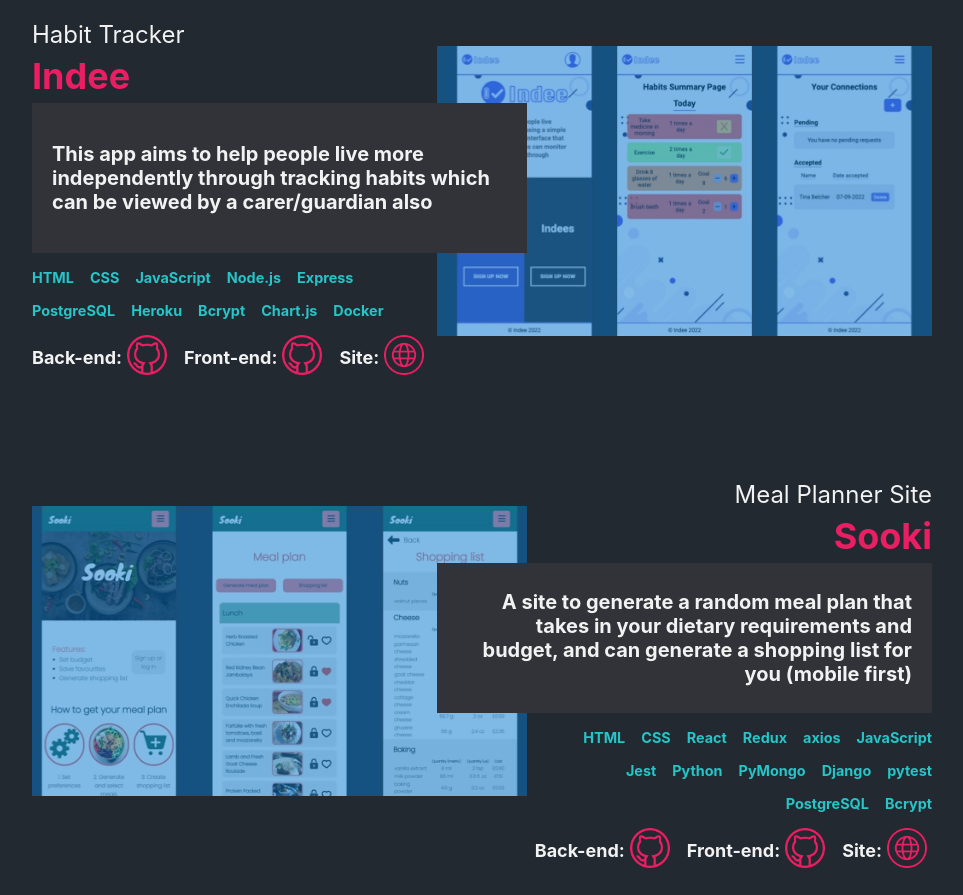
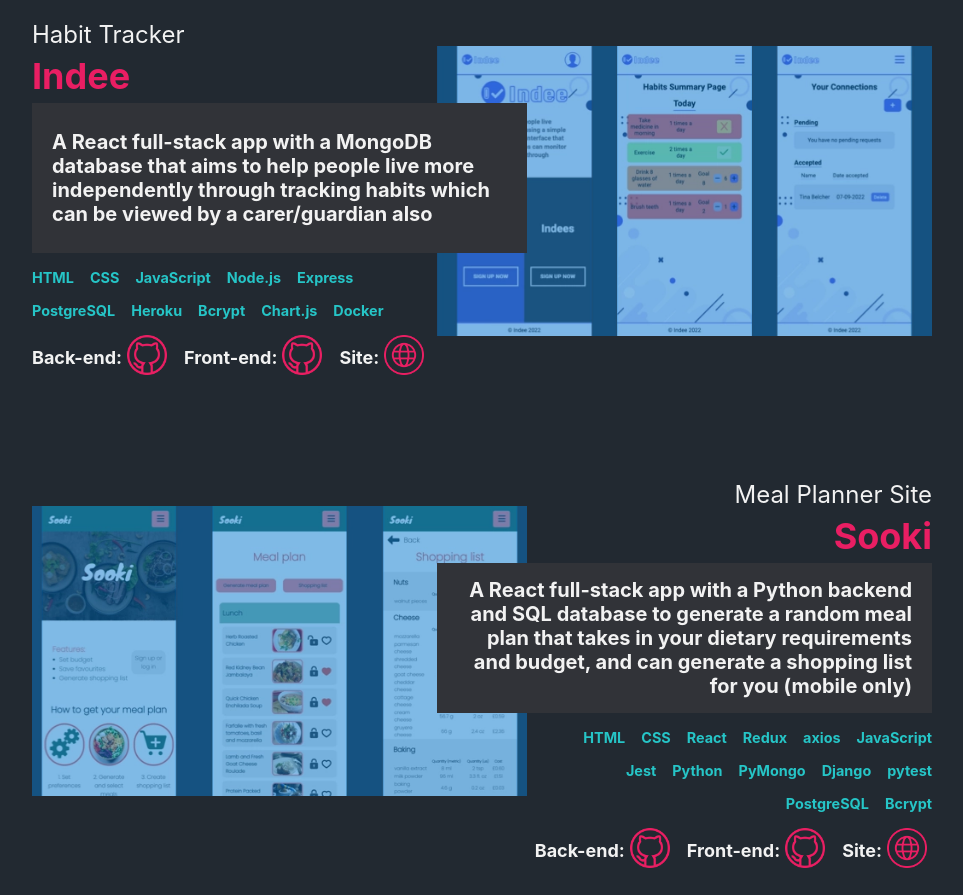
Before and after one commit to LaylaSouthcombe/Portfolio, a React (Create React App) app: page / in a window 1280 px wide. Shown: the part 3020-3915 px from the top of the page, without its empty margins (158-1121 px from the left). Built offline with nearby package versions, Linux system fonts and the light colour scheme.

Commit message:
Update index.js

```diff
--- a/src/pages/Projects/index.js
+++ b/src/pages/Projects/index.js
@@ -8,9 +8,9 @@ import indee from '../../images/indee.webp'
 const Projects = ({innerRef}) => {
 
     const projects = [
-        { id: 1, appType: "eCommerce Site", projectName: "Rune", summary: "A Next.js full-stack app with a MongoDB database, authentification, and Stripe payment integration", technologies: ["Next.js", "HTML", "CSS", "axios", "JavaScript", "MongoDB", "bcrypt", "Styled Components", "Stripe", "mui"], github: [{ linkFor: "Front-end", link: "https://github.com/LaylaSouthcombe/fashion-site-frontend"}], deploy: "https://main--rune-store.netlify.app/", img: rune},
-        { id: 2, appType: "Habit Tracker", projectName: "Indee", summary: "This app aims to help people live more independently through tracking habits which can be viewed by a carer/guardian also", technologies: ["HTML", "CSS", "JavaScript", "Node.js", "Express", "PostgreSQL", "Heroku", "Bcrypt", "Chart.js", "Docker"], github: [{ linkFor: "Back-end", link: "https://github.com/LaylaSouthcombe/Indee_backend"}, { linkFor: "Front-end", link: "https://github.com/LaylaSouthcombe/Indee_frontend"}], deploy: "https://indee.netlify.app/", img: indee},
-        { id: 3, appType: "Meal Planner Site", projectName: "Sooki", summary: "A site to generate a random meal plan that takes in your dietary requirements and budget, and can generate a shopping list for you (mobile first)", technologies: ["HTML", "CSS",  "React", "Redux", "axios", "JavaScript", "Jest", "Python", "PyMongo", "Django", "pytest", "PostgreSQL", "Bcrypt"], github: [{ linkFor: "Back-end", link: "https://github.com/LaylaSouthcombe/meal_planner_backend"}, { linkFor: "Front-end", link: "https://github.com/LaylaSouthcombe/meal_planner_frontend"}], deploy: "https://digerati-meal-planner.netlify.app/", img: sooki}
+        { id: 1, appType: "eCommerce Site", projectName: "Rune", summary: "A Next.js full-stack app with a MongoDB database, authentification, and Stripe payment integration for an eCommerce Site", technologies: ["Next.js", "HTML", "CSS", "axios", "JavaScript", "MongoDB", "bcrypt", "Styled Components", "Stripe", "mui"], github: [{ linkFor: "Front-end", link: "https://github.com/LaylaSouthcombe/fashion-site-frontend"}], deploy: "https://main--rune-store.netlify.app/", img: rune},
+        { id: 2, appType: "Habit Tracker", projectName: "Indee", summary: "A React full-stack app with a MongoDB database that aims to help people live more independently through tracking habits which can be viewed by a carer/guardian also", technologies: ["HTML", "CSS", "JavaScript", "Node.js", "Express", "PostgreSQL", "Heroku", "Bcrypt", "Chart.js", "Docker"], github: [{ linkFor: "Back-end", link: "https://github.com/LaylaSouthcombe/Indee_backend"}, { linkFor: "Front-end", link: "https://github.com/LaylaSouthcombe/Indee_frontend"}], deploy: "https://indee.netlify.app/", img: indee},
+        { id: 3, appType: "Meal Planner Site", projectName: "Sooki", summary: "A React full-stack app with a Python backend and SQL database to generate a random meal plan that takes in your dietary requirements and budget, and can generate a shopping list for you (mobile only)", technologies: ["HTML", "CSS",  "React", "Redux", "axios", "JavaScript", "Jest", "Python", "PyMongo", "Django", "pytest", "PostgreSQL", "Bcrypt"], github: [{ linkFor: "Back-end", link: "https://github.com/LaylaSouthcombe/meal_planner_backend"}, { linkFor: "Front-end", link: "https://github.com/LaylaSouthcombe/meal_planner_frontend"}], deploy: "https://digerati-meal-planner.netlify.app/", img: sooki}
     ]
 
     return (
```
